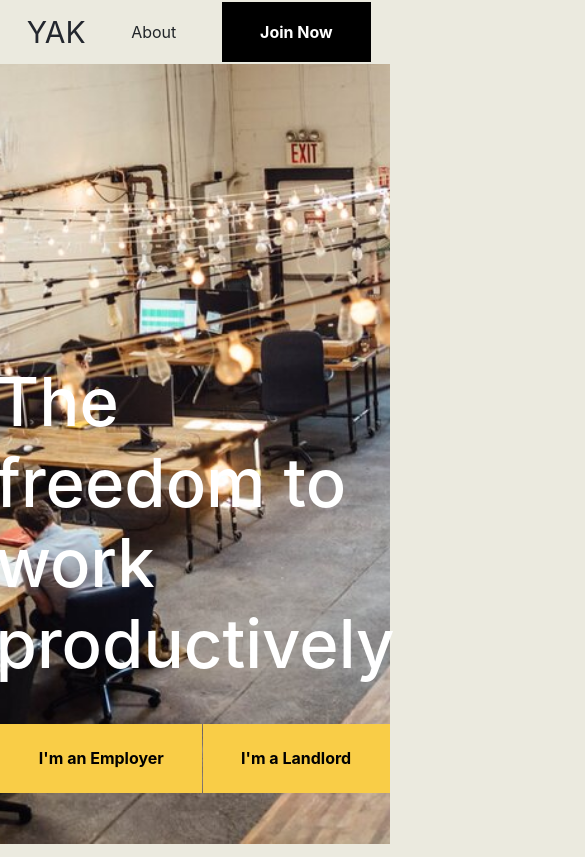
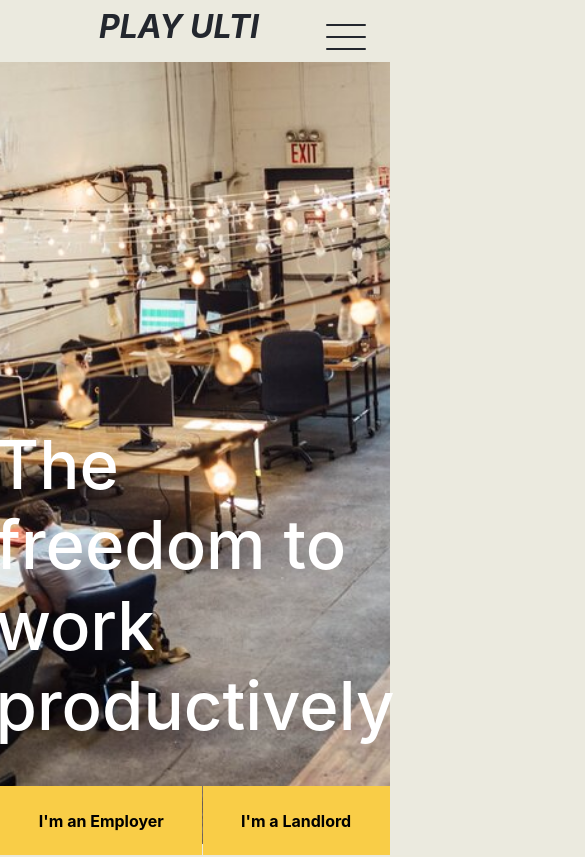
Before and after one commit to JakeLeigh/Yak, a React (Create React App) app in the folder Yak/Yak/ClientApp/: page / in a window 390 px wide. Shown: the top 857 px of the page, 585 px wide, since content can reach past the window. Built offline with nearby package versions, Linux system fonts and the light colour scheme.

Commit message:
Update scss file and begin work on hamburger nav menu for mobile

```diff
--- a/Yak/Yak/ClientApp/src/components/LearnMore/LearnMore.css
+++ b/Yak/Yak/ClientApp/src/components/LearnMore/LearnMore.css
@@ -11,6 +11,7 @@
   display: flex;
   flex-direction: row;
   justify-content: space-around;
+  flex-wrap: wrap;
 }
 .learnMoreContent {
   margin: auto 0;
@@ -30,3 +31,10 @@
   font-size: 16px;
   padding-bottom: 2rem;
 }
+
+@media only screen and (max-width: 50em){
+  .LearnMoreImage {
+    height: 80%;
+    width: 100%;
+  }
+}
--- a/Yak/Yak/ClientApp/src/components/Nav/Nav.js
+++ b/Yak/Yak/ClientApp/src/components/Nav/Nav.js
@@ -2,9 +2,20 @@ import React from 'react';
 import './Nav.scss';
 
 class Nav extends React.Component{
+  state = {
+    toggleMobileNav: false
+  };
+
+  toggleMenu = () => {
+    console.log('got here');
+    this.setState({
+      toggleMobileNav: !this.state.toggleMobileNav
+    });
+  }
 render(){
+
   return (
-      <nav className='nav'>
+    /*<nav className='nav'>
       <div className='nav-wrapper'>
         <div className='nav-inner container-fluid'>
           <a href='/' class='navTitle' data-aos="fade-up">YAK</a>
@@ -12,9 +23,20 @@ class Nav extends React.Component{
           <button className='yakButton joinButton' data-aos="fade-up">Join Now</button>
         </div>
       </div>
-        <div class='nav--collapsed'>
-          <div class='burgerMenu'></div>
+    </nav>*/
+    <nav class="Navigation">
+<h2 class="Navigation-smallLogo">PLAY ULTI</h2>
+<div class={this.state.toggleMobileNav===true ? 'Overlay--on Overlay' : 'Overlay'}>
+  <ul class="Navigation-list">
+    <li><a href="#">PLAY</a></li>
+    <li><a href="#">TEACH</a></li>
+    <li><a href="#">SPIRIT</a></li>
+    <li><a href="#">GIVE</a></li>
+  </ul>
 </div>
+<section class="Navigation--collapsed" onClick={this.toggleMenu}>
+  <div class={this.state.toggleMobileNav===true ? 'BurgerMenu--on BurgerMenu' : 'BurgerMenu'}></div>
+</section>
 </nav>
   )
 }
--- a/Yak/Yak/ClientApp/src/components/Nav/Nav.scss
+++ b/Yak/Yak/ClientApp/src/components/Nav/Nav.scss
@@ -1,4 +1,4 @@
-.nav {
+/*.nav {
   width: 100%;
   background-color: #ebeadf;
   z-index: 10;
@@ -9,19 +9,6 @@
   line-height: 1;
   -webkit-tap-highlight-color: rgba(0,0,0,0);
   pointer-events: none;
-}
-.nav--collapsed{
-    display: none;
-    position: fixed;
-    background: green;
-    border-radius: .5em;
-    top: 0.875em;
-    right: 1.125em;
-    height: 3.25em;
-    width: 3.25em;
-    z-index: 1;
-    cursor: pointer;
-    transition: all .25s;
 }
 .navTitle {
   color: #23272e;
@@ -60,17 +47,16 @@
 .joinButton {
   color: #fff;
   background-color: #000;
-}
-
+}*/
 
 .BurgerMenu {
   position: fixed;
   right: 1.5em;
   top: 2.25em;
-  height: .5em;
+  height: .1em;
   width: 2.5em;
   border-radius: 1em;
-  background: white;
+  background: #23272e;
 
   &:before {
     transition: all .25s;
@@ -78,10 +64,10 @@
     position: absolute;
     left: 0;
     top: -.75em;
-    height: .5em;
+    height: .1em;
     width: 2.5em;
     border-radius: 1em;
-    background: white;
+    background: #23272e;
   }
 
   &:after {
@@ -89,10 +75,145 @@
     content: "";
     left: 0;
     top: .75em;
-    height: .5em;
+    height: .1em;
     width: 2.5em;
     border-radius: 1em;
-    background: white;
+    background: #23272e;
     transition: all .25s;
   }
 }
+
+.Navigation {
+  text-align: center;
+  padding: .5em 0;
+  width: 100%;
+  background: #ebeadf; // grass green
+  color: #23272e;
+  z-index: 999;
+
+  a {
+    // inline-block allows v. alignment
+    display: inline-block;
+    padding: .5em;
+    vertical-align: middle;
+    text-decoration: none;
+    transition: all .4s;
+
+    &:focus {
+      background: black;
+      color: #23272e;
+    }
+
+    &:link, &:visited {
+      color: #23272e;
+    }
+
+    &:hover, &:active {
+      background: rgba(34, 34, 34, .25);
+    }
+  }
+
+  li {
+    display: inline;
+    font-size: 32px;
+    font-size: 2rem;
+  }
+
+  &--collapsed {
+    display: none;
+    position: fixed;
+    border-radius: .5em;
+    top: 0.875em;
+    right: 1.125em;
+    height: 3.25em;
+    width: 3.25em;
+    z-index: 1;
+    cursor: pointer;
+    transition: all .25s;
+  }
+
+  &-list {
+    display: inline-block;
+    text-align: center;
+  }
+
+  &-smallLogo {
+    display: inline-block;
+    padding-right: 1em;
+    vertical-align: middle;
+    font-weight: bold;
+    font-style: italic;
+  }
+}
+
+.Overlay {
+  display: inline-block;
+  vertical-align: middle;
+}
+
+// media queries to show/hide elements
+@media only screen and (max-width: 50em){
+  // go to fixed and add margin to content
+
+  .BurgerMenu {
+    &--on {
+      background-color: transparent;
+      transition: all .25s;
+      &:before {
+        transition: all .25s;
+        content: "";
+        transform: rotate(45deg);
+        top: 0px;
+      }
+      &:after {
+        transition: all .25s;
+        content: "";
+        transform: rotate(-45deg);
+        top: 0px;
+      }
+    }
+  }
+
+  .Navigation {
+    &--collapsed {
+      display: block;
+      z-index: 999;
+    }
+
+    &-list {
+      position: relative;
+      height: 70%;
+      top: 50%;
+      transform: translateY(-50%);
+
+      li {
+        display: block;
+        position: relative;
+        height: 25%;
+        height: calc(100% / 4);
+        min-height: 4em;
+      }
+    }
+  }
+
+  .Overlay {
+    position: fixed;
+    top: 0;
+    left: 0;
+    width: 100%;
+    height: 0%;
+    opacity: 0;
+    visibility: hidden;
+    transition: opacity .35s, visibility .35s, height .35s;
+    overflow: hidden;
+    background: #ebeadf;
+    z-index: 999;
+
+    &--on {
+      height: 100%;
+      visibility: visible;
+      opacity: 1;
+      z-index:998;
+    }
+  }
+}
--- a/Yak/Yak/ClientApp/src/components/Obstacles/Obstacles.css
+++ b/Yak/Yak/ClientApp/src/components/Obstacles/Obstacles.css
@@ -8,6 +8,7 @@
   display: flex;
   justify-content: center;
   align-items: center;
+  flex-wrap: wrap;
 }
 .obstacleImage{
   top: 3vw;
@@ -36,6 +37,7 @@
   display: flex;
   flex-direction: row;
   justify-content: space-around;
+  flex-wrap: wrap;
 }
 
 .obstaclePoints div {
--- a/Yak/Yak/ClientApp/src/components/Pricing/Pricing.css
+++ b/Yak/Yak/ClientApp/src/components/Pricing/Pricing.css
@@ -11,6 +11,7 @@
   display: flex;
   flex-direction: row;
   justify-content: space-between;
+  flex-wrap: wrap;
 }
 .pricingDiv div {
   padding: 2rem;
--- a/Yak/Yak/ClientApp/src/components/SplashScreen/SplashScreen.css
+++ b/Yak/Yak/ClientApp/src/components/SplashScreen/SplashScreen.css
@@ -8,6 +8,7 @@
   right: 0;
   bottom: 0;
   left: 0;
+  z-index: -999;
 }
 .background-image {
   width: 100%;
```
Lines whose indentation alone changed are shown as unchanged.
